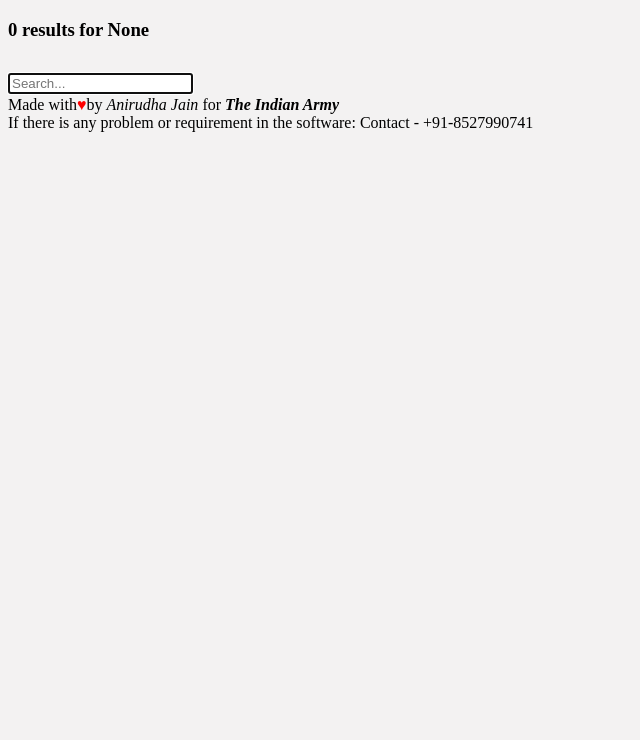
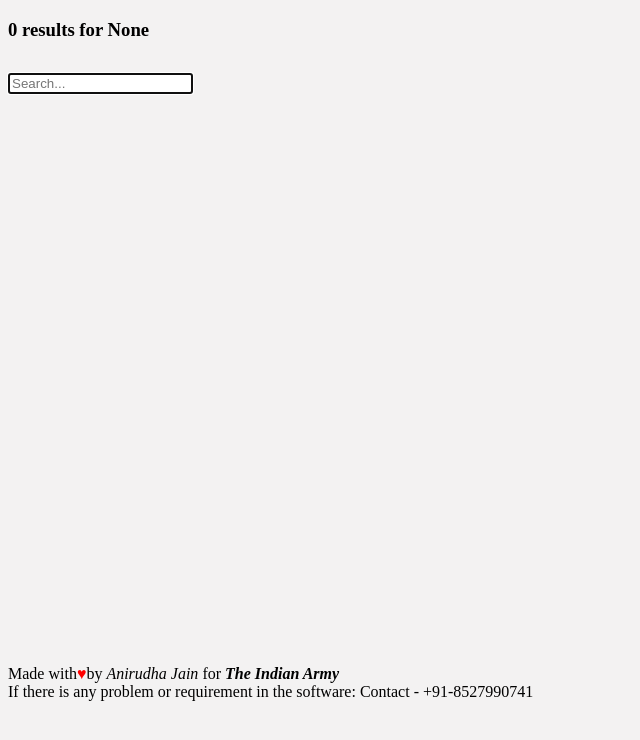
Before and after one commit to metalheadani/regtl, a Django app: page / in a window 1280 px wide. Shown: the top 740 px of the page, without its empty margins (0-640 px from the left). Run offline with Django 3.2, Linux system fonts and the light colour scheme.

Commit message:
footer fix

```diff
--- a/regtl/RegtlFund/templates/RegtlFund/search.html
+++ b/regtl/RegtlFund/templates/RegtlFund/search.html
@@ -3,10 +3,13 @@
 <html>
 <head>
   <title>Search</title>
+  <style type="text/css">
+    .footer {
+    padding-top: 45%;
+}
+  </style>
 </head>
-<body style="background-color:  #f3f2f2;">
-
-
+<body style="background-color:#f3f2f2;">
 
 <div class='row title-row my-5'>
     <div class='col-12 py-0'>
@@ -117,15 +120,15 @@
     </div>
 </div>
 {% endfor %}
-<div class='row'>
+</body>
+<div class='row footer'>
   <div class='col-12 col-lg-8 offset-lg-4'>
     Made with<span style="font-size:100%;color:red;">&hearts;</span>by <i>Anirudha Jain</i> for <b><i>The Indian Army</i></b>
+    <br>
   </div>
-</div>
-<div class='row'>
+
   <div class='col-12 col-lg-8 offset-lg-4'>
    If there is any problem or requirement in the software: Contact - +91-8527990741
   </div>
 </div>
-</body>
 </html>
```
